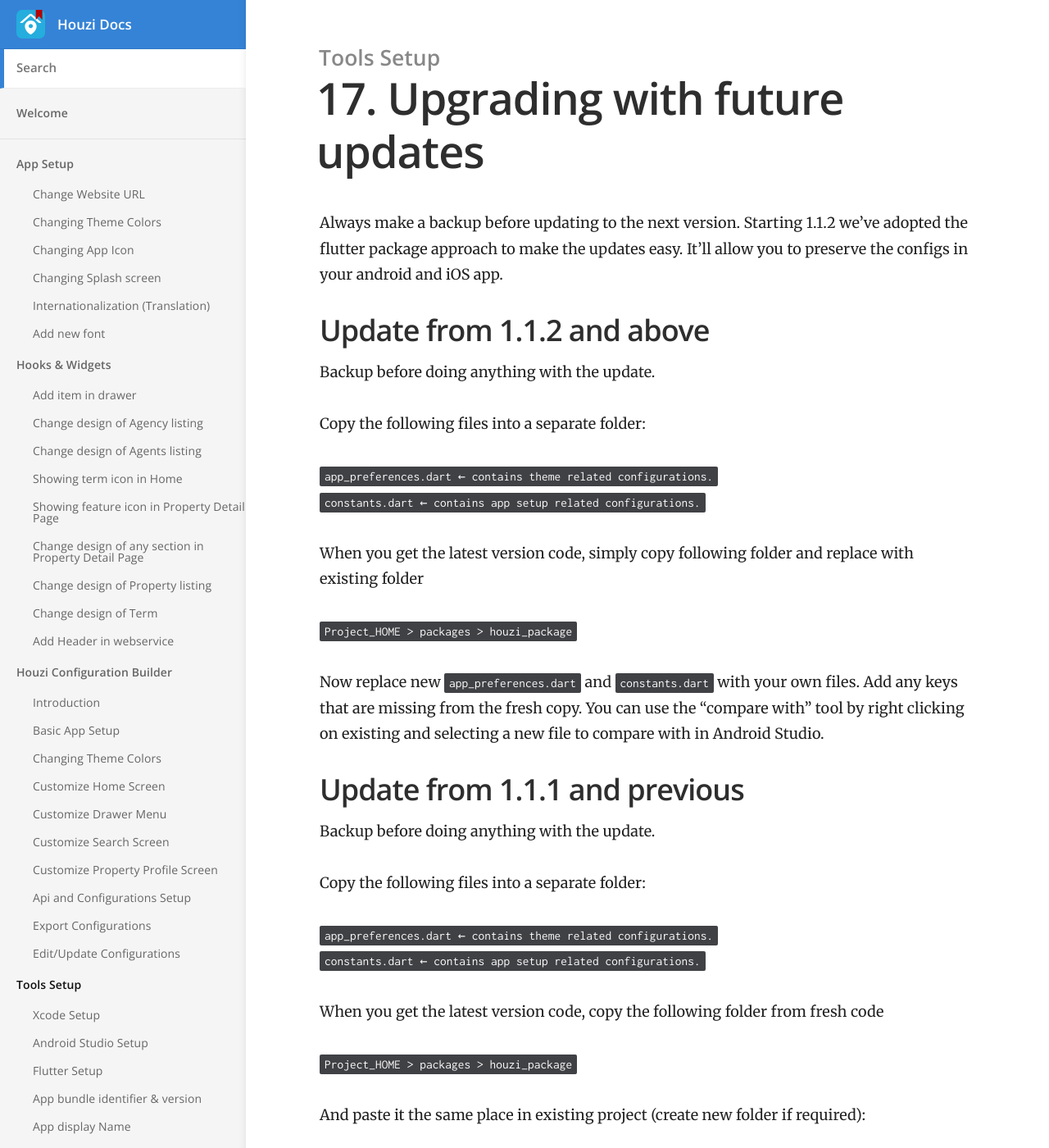
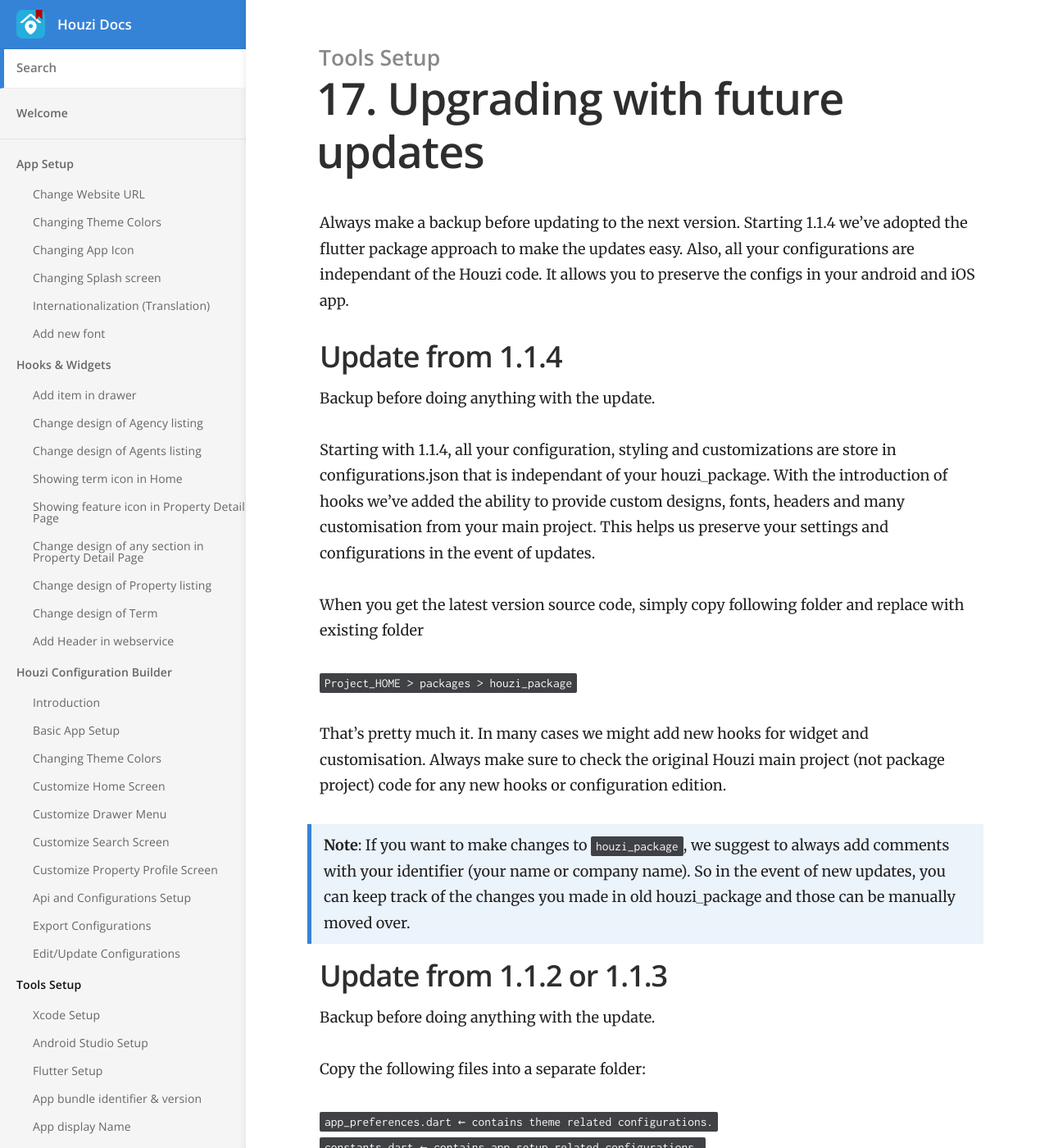
Before and after one commit to booleanbites/houzi-doc, a Jekyll site: the page built from _docs/tools/future_updates.md, in a window 1280 px wide and 1400 px high. Shown: the whole window at 82% size. Built offline with Jekyll 4.4.1, drawn with Linux system fonts in a browser that asks for light colours; some of the changed text lies outside the part shown.

Commit message:
doc updates.

```diff
--- a/_docs/tools/future_updates.md
+++ b/_docs/tools/future_updates.md
@@ -4,9 +4,22 @@ category: Tools Setup
 order: 17
 ---
 
-Always make a backup before updating to the next version. Starting 1.1.2 we’ve adopted the flutter package approach to make the updates easy. It’ll allow you to preserve the configs in your android and iOS app.
+Always make a backup before updating to the next version. Starting 1.1.4 we’ve adopted the flutter package approach to make the updates easy. Also, all your configurations are independant of the Houzi code. It allows you to preserve the configs in your android and iOS app.
 
-## Update from 1.1.2 and above
+## Update from 1.1.4
+Backup before doing anything with the update.
+
+Starting with 1.1.4, all your configuration, styling and customizations are store in configurations.json that is independant of your houzi_package. With the introduction of hooks we've added the ability to provide custom designs, fonts, headers and many customisation from your main project. This helps us preserve your settings and configurations in the event of updates.
+
+When you get the latest version source code, simply copy following folder and replace with existing folder
+
+`Project_HOME > packages > houzi_package`
+
+That's pretty much it. In many cases we might add new hooks for widget and customisation. Always make sure to check the original Houzi main project (not package project) code for any new hooks or configuration edition.
+
+> **Note**: If you want to make changes to `houzi_package`, we suggest to always add comments with your identifier (your name or company name). So in the event of new updates, you can keep track of the changes you made in old houzi_package and those can be manually moved over.
+
+## Update from 1.1.2 or 1.1.3
 Backup before doing anything with the update.
 
 Copy the following files into a separate folder:
@@ -14,7 +27,7 @@ Copy the following files into a separate folder:
 `app_preferences.dart		← contains theme related configurations. `
 `constants.dart			← contains app setup related configurations. `
 
-When you get the latest version code, simply copy following folder and replace with existing folder
+When you get the latest version source code, simply copy following folder and replace with existing folder
 
 `Project_HOME > packages > houzi_package`
 
```
Also changed, not shown: _docs/tools/deep_link.md (+4 -3 lines).
